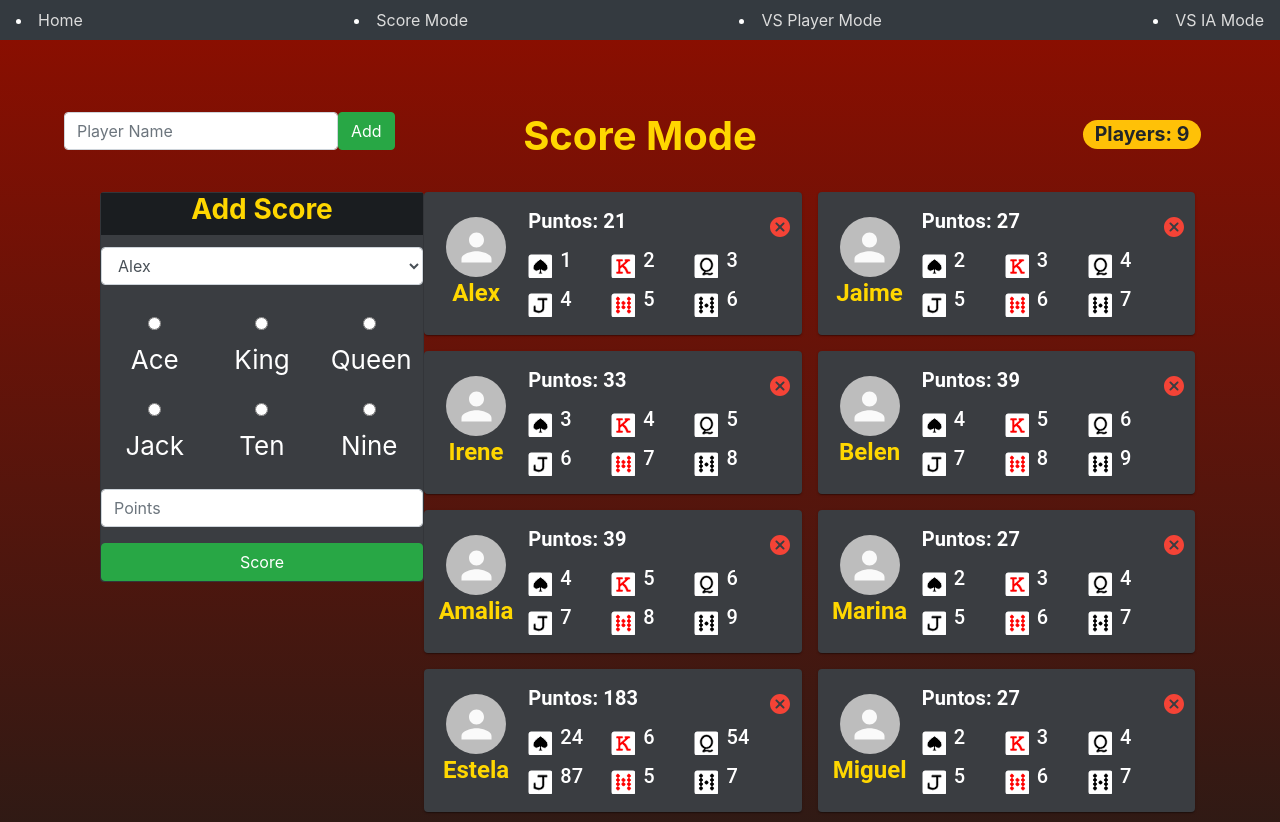
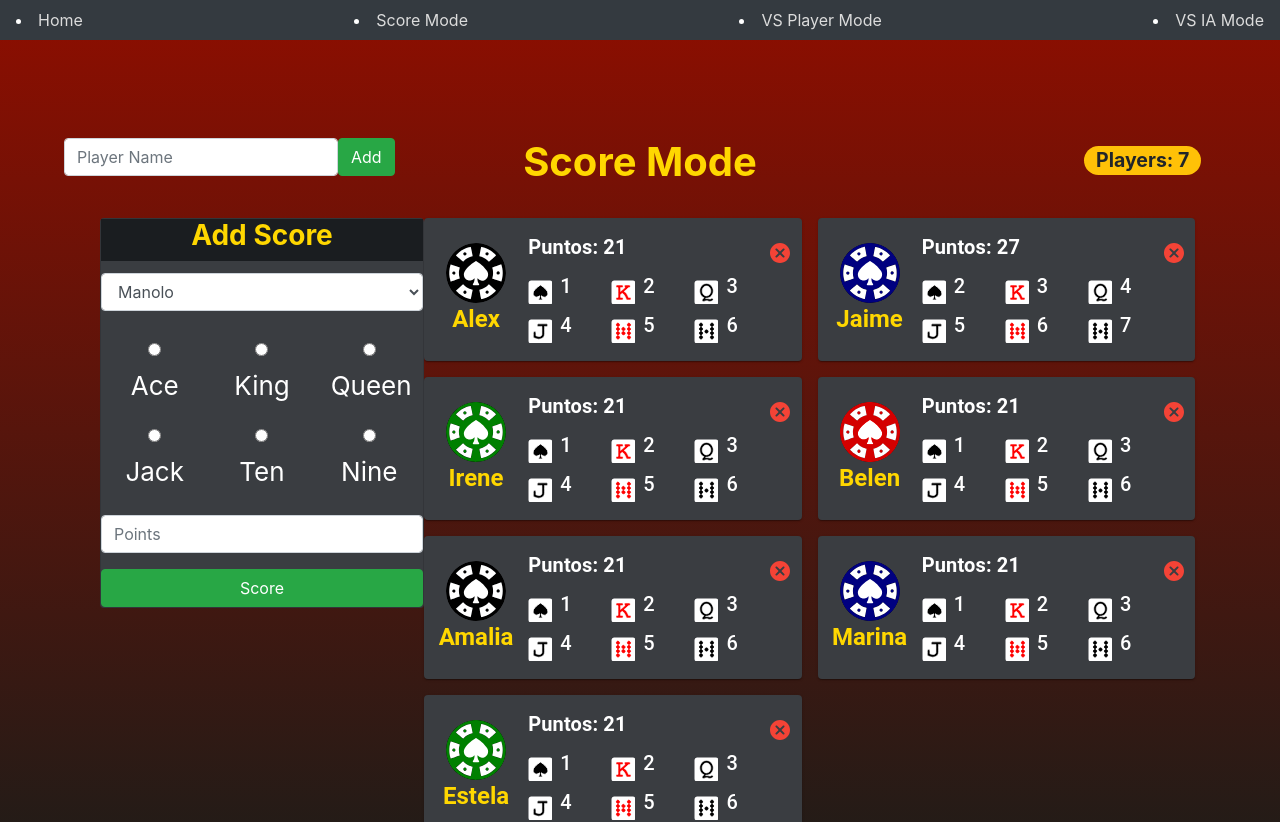
Before and after one commit to AlexTheMagnus/DBR, a React (Create React App) app: page /score in a window 1280 px wide. Shown: the top 822 px of the page. Built offline with nearby package versions, Linux system fonts and the light colour scheme.

Commit message:
Refactor PlayerCard Finished

```diff
--- a/src/actions/index.js
+++ b/src/actions/index.js
@@ -1,5 +1,9 @@
-export const changeAvatar = () => {
+export const changeAvatar = (playerPosition, numberOfAvatars) => {
   return {
     type: 'CHANGEAVATAR',
+    payload: {
+      playerPosition: playerPosition,
+      numberOfAvatars: numberOfAvatars,
+    },
   };
 };
--- a/src/components/Score/playerCard.js
+++ b/src/components/Score/playerCard.js
@@ -11,7 +11,7 @@ import blueSpadesAvatar from '../../static/images/blueSpadesAvatar.svg';
 import greenSpadesAvatar from '../../static/images/greenSpadesAvatar.svg';
 import redSpadesAvatar from '../../static/images/redSpadesAvatar.svg';
 
-const PlayerCard = ({ i, score, onRemoveCard }) => {
+const PlayerCard = ({ i, onRemoveCard }) => {
   const diceFaces = ['ace', 'king', 'queen', 'jack', 'ten', 'nine'];
 
   const avatars = [
@@ -21,10 +21,17 @@ const PlayerCard = ({ i, score, onRemoveCard }) => {
     redSpadesAvatar,
   ];
 
-  const selectedAvatar = useSelector((state) => state.avatars);
+  function totalPoints() {
+    var total = 0;
+
+    for (var diceFace in diceFaces) {
+      total += player.score[diceFaces[diceFace]];
+    }
+    return total;
+  }
+
+  const player = useSelector((state) => state.players[i]);
   const dispatch = useDispatch();
-
-  // const [selectedAvatar, setSelectedAvatar] = useState(i % avatars.length);
 
   return (
     <Card
@@ -36,17 +43,14 @@ const PlayerCard = ({ i, score, onRemoveCard }) => {
       <Grid container align="center" alignItems="center">
         <Grid item xs={3} style={{ paddingRight: '0.5em' }}>
           <Avatar
-            onClick={() =>
-              // setSelectedAvatar((selectedAvatar + 1) % avatars.length)
-              dispatch(changeAvatar())
-            }
-            src={avatars[selectedAvatar]}
+            onClick={() => dispatch(changeAvatar(i, avatars.length))}
+            src={avatars[player.avatar]}
             style={{ height: '3em', width: '3em' }}
           />
           <Typography
             variant="h5"
             style={{ color: 'gold', fontWeight: 'bold' }}>
-            {score.player.substring(0, 7)}
+            {player.name.substring(0, 7)}
           </Typography>
         </Grid>
 
@@ -58,13 +62,7 @@ const PlayerCard = ({ i, score, onRemoveCard }) => {
                 color: 'white',
                 fontWeight: 'bold',
               }}>
-              {'Puntos: '}
-              {parseInt(score.ace, 10) +
-                parseInt(score.king, 10) +
-                parseInt(score.queen, 10) +
-                parseInt(score.jack, 10) +
-                parseInt(score.ten, 10) +
-                parseInt(score.nine, 10)}
+              {'Puntos: ' + totalPoints()}
             </Typography>
           </Grid>
 
@@ -95,7 +93,7 @@ const PlayerCard = ({ i, score, onRemoveCard }) => {
                         color: 'white',
                         textTransform: 'capitalize',
                       }}>
-                      {score[diceFace]}
+                      {player.score[diceFace]}
                     </Typography>
                   </Grid>
                 </Grid>
--- /dev/null
+++ b/src/players.json
@@ -0,0 +1,95 @@
+{
+  "players": [
+    {
+      "name": "Alex",
+      "avatar": 0,
+      "score":
+        {
+          "ace": 1,
+          "king": 2,
+          "queen": 3,
+          "jack": 4,
+          "ten": 5,
+          "nine": 6
+        }
+    },
+    {
+      "name": "Jaime",
+      "avatar": 1,
+      "score":
+        {
+          "ace": 2,
+          "king": 3,
+          "queen": 4,
+          "jack": 5,
+          "ten": 6,
+          "nine": 7
+        }
+    },
+    {
+      "name": "Irene",
+      "avatar": 2,
+      "score":
+        {
+          "ace": 1,
+          "king": 2,
+          "queen": 3,
+          "jack": 4,
+          "ten": 5,
+          "nine": 6
+        }
+    },
+    {
+      "name": "Belen",
+      "avatar": 3,
+      "score":
+        {
+          "ace": 1,
+          "king": 2,
+          "queen": 3,
+          "jack": 4,
+          "ten": 5,
+          "nine": 6
+        }
+    },
+    {
+      "name": "Amalia",
+      "avatar": 0,
+      "score":
+        {
+          "ace": 1,
+          "king": 2,
+          "queen": 3,
+          "jack": 4,
+          "ten": 5,
+          "nine": 6
+        }
+    },
+    {
+      "name": "Marina",
+      "avatar": 1,
+      "score":
+        {
+          "ace": 1,
+          "king": 2,
+          "queen": 3,
+          "jack": 4,
+          "ten": 5,
+          "nine": 6
+        }
+    },
+    {
+      "name": "Estela",
+      "avatar": 2,
+      "score":
+        {
+          "ace": 1,
+          "king": 2,
+          "queen": 3,
+          "jack": 4,
+          "ten": 5,
+          "nine": 6
+        }
+    }
+  ]
+}
--- a/src/reducers/index.js
+++ b/src/reducers/index.js
@@ -1,10 +1,10 @@
 import { combineReducers } from 'redux';
 import diceFacesReducer from './diceFaces';
-import scoreReducer from './score';
+import playersReducer from './players';
 
 const allReducersCombined = combineReducers({
   diceFaces: diceFacesReducer,
-  scores: scoreReducer,
+  players: playersReducer,
 });
 
 export default allReducersCombined;
--- /dev/null
+++ b/src/reducers/players.js
@@ -0,0 +1,22 @@
+import { players } from '../players.json';
+
+const playersReducer = (state = players, action) => {
+  switch (action.type) {
+    case 'ADDSCORE':
+      return state;
+
+    case 'CHANGEAVATAR':
+      const playerPosition = action.payload.playerPosition;
+      const numberOfAvatars = action.payload.numberOfAvatars;
+
+      state[playerPosition].avatar =
+        (state[playerPosition].avatar + 1) % numberOfAvatars;
+
+      return state;
+
+    default:
+      return state;
+  }
+};
+
+export default playersReducer;
--- a/src/reducers/score.js
+++ /dev/null
@@ -1,13 +0,0 @@
-import { scores } from '../score.json';
-
-const scoresReducer = (state = scores, action) => {
-  switch (action.type) {
-    case 'ADDSCORE':
-      return state;
-
-    default:
-      return state;
-  }
-};
-
-export default scoresReducer;
--- a/src/score.json
+++ b/src/score.json
@@ -1,7 +1,7 @@
 {
   "scores": [
     {
-      "player": "Alex",
+      "player": "Manolo",
       "ace": "1",
       "king": "2",
       "queen": "3",
@@ -62,24 +62,6 @@
         "jack": "87",
         "ten": "5",
         "nine": "7"
-    },
-    {
-      "player": "Miguel",
-      "ace": "2",
-      "king": "3",
-      "queen": "4",
-      "jack": "5",
-      "ten": "6",
-      "nine": "7"
-    },
-    {
-      "player": "Pedro",
-      "ace": "5",
-      "king": "6",
-      "queen": "7",
-      "jack": "8",
-      "ten": "9",
-      "nine": "10"
     }
   ]
 }
```
Also changed, not shown: src/score copy.json (deleted, +0 -85 lines).
